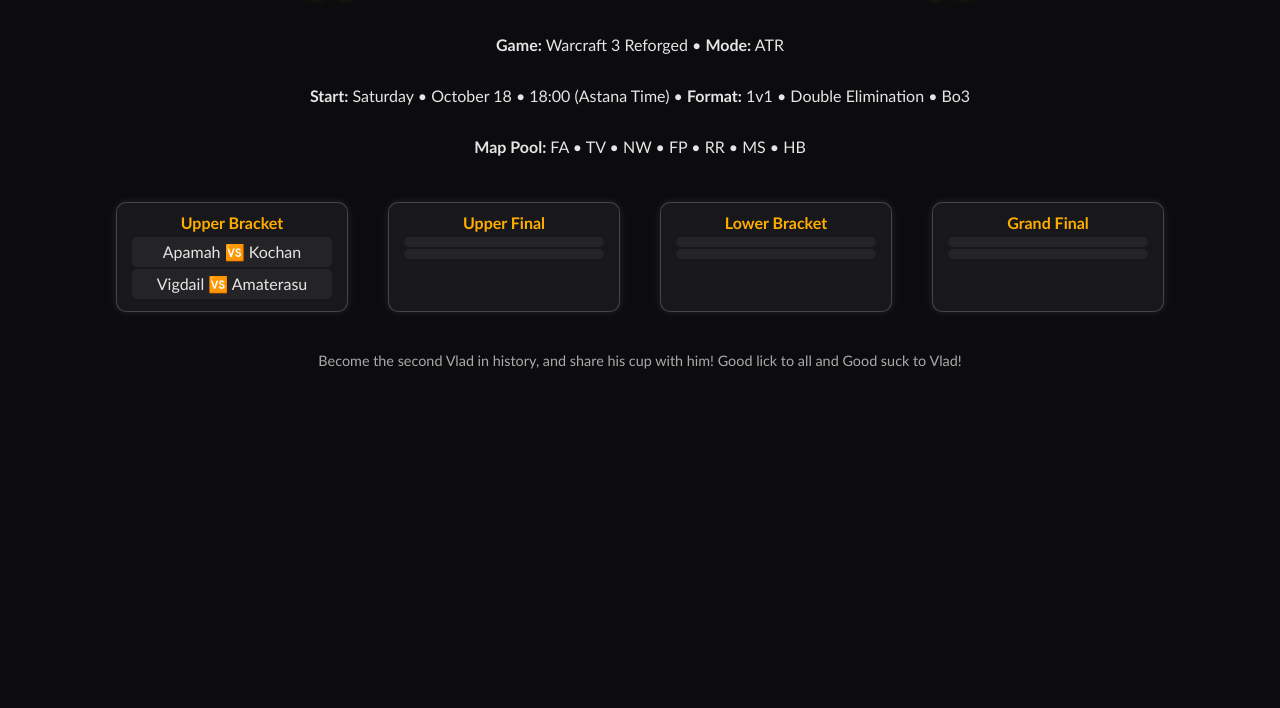
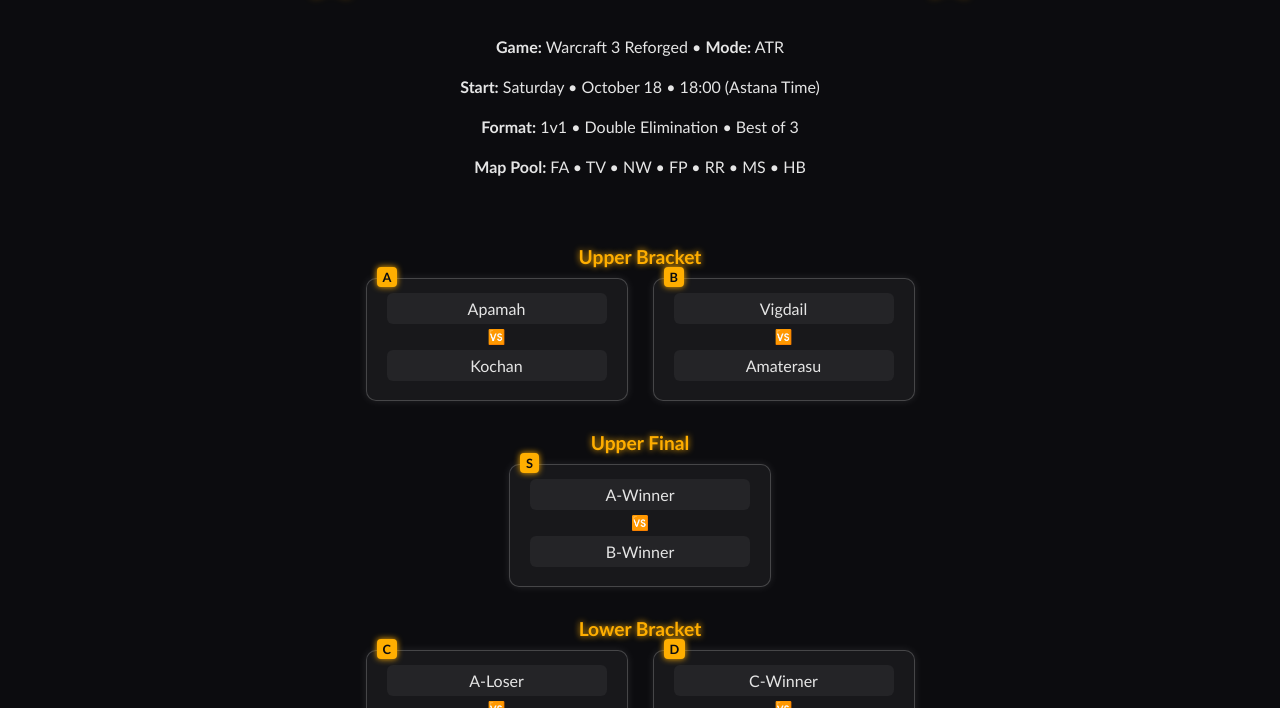
Before and after one commit to txsesky/tournament-page, a plain HTML site: page index.html in a window 1280 px wide. Shown: the part 92-800 px from the top of the page. Drawn offline with Linux system fonts and the light colour scheme.

Commit message:
bracket edit

```diff
--- a/index.html
+++ b/index.html
@@ -3,7 +3,7 @@
 <head>
   <meta charset="UTF-8" />
   <meta name="viewport" content="width=device-width, initial-scale=1.0" />
-  <title>ATR Cup: Saturday Clash</title>
+  <title>ATR Cup: Two Vlads One Cup</title>
   <style>
     body {
       font-family: 'Trebuchet MS', sans-serif;
@@ -18,75 +18,160 @@
       color: #ffd700;
       text-shadow: 0 0 10px #ffae00;
     }
-    .bracket {
-      display: grid;
-      grid-template-columns: repeat(4, 1fr);
-      gap: 40px;
+    .info {
+      text-align: center;
+      line-height: 1.5;
+      margin-bottom: 20px;
+    }
+    .section {
+      width: 100%;
+      max-width: 1000px;
       margin-top: 30px;
+    }
+    .section-title {
+      color: #ffae00;
+      font-weight: bold;
+      font-size: 1.2rem;
+      text-align: center;
+      margin-bottom: 10px;
+      text-shadow: 0 0 6px #ffae00;
+    }
+    .matches {
+      display: flex;
+      justify-content: center;
+      flex-wrap: wrap;
+      gap: 25px;
     }
     .match {
       background: rgba(255, 255, 255, 0.05);
       border: 1px solid rgba(255, 255, 255, 0.2);
       border-radius: 10px;
-      padding: 10px 15px;
-      min-width: 200px;
+      padding: 10px 20px 15px;
+      width: 220px;
       box-shadow: 0 0 8px rgba(255, 255, 255, 0.1);
+      transition: transform 0.2s;
+      position: relative;
     }
-    .title {
-      color: #ffae00;
+    .match:hover {
+      transform: scale(1.03);
+    }
+    .match-label {
+      position: absolute;
+      top: -12px;
+      left: 10px;
+      background-color: #ffae00;
+      color: #0c0c0f;
       font-weight: bold;
-      margin-bottom: 5px;
-      text-align: center;
+      font-size: 0.8rem;
+      border-radius: 4px;
+      padding: 2px 6px;
+      box-shadow: 0 0 6px #ffae00;
     }
     .player {
-      padding: 5px;
-      margin: 2px 0;
       background-color: rgba(255, 255, 255, 0.05);
-      border-radius: 5px;
+      border-radius: 6px;
+      padding: 6px;
+      margin: 4px 0;
       text-align: center;
+      transition: background-color 0.2s;
+    }
+    .player:hover {
+      background-color: rgba(255, 255, 255, 0.15);
+      cursor: pointer;
+    }
+    .vs {
+      text-align: center;
+      color: #888;
+      font-size: 0.9rem;
+      margin: 3px 0;
     }
     .footer {
-      margin-top: 40px;
+      margin-top: 50px;
       text-align: center;
       color: #aaa;
       font-size: 0.9rem;
+      max-width: 600px;
+      line-height: 1.4;
     }
   </style>
 </head>
 <body>
   <h1>⚔️ WC3 ATR CUP: TWO VLADS ONE CUP ⚔️</h1>
-  <p><strong>Game:</strong> Warcraft 3 Reforged • <strong>Mode:</strong> ATR </p>
-  <p><strong>Start:</strong> Saturday • October 18 • 18:00 (Astana Time) • <strong>Format:</strong>  1v1 • Double Elimination • Bo3</p>
-  <p><strong>Map Pool:</strong> FA • TV • NW • FP • RR • MS • HB</p>
 
-  <div class="bracket">
-    <div class="match">
-      <div class="title">Upper Bracket</div>
-      <div class="player">Apamah 🆚 Kochan</div>
-      <div class="player">Vigdail 🆚 Amaterasu</div>
+  <div class="info">
+    <p><strong>Game:</strong> Warcraft 3 Reforged • <strong>Mode:</strong> ATR</p>
+    <p><strong>Start:</strong> Saturday • October 18 • 18:00 (Astana Time)</p>
+    <p><strong>Format:</strong> 1v1 • Double Elimination • Best of 3</p>
+    <p><strong>Map Pool:</strong> FA • TV • NW • FP • RR • MS • HB</p>
+  </div>
+
+  <!-- Upper Bracket -->
+  <div class="section">
+    <div class="section-title">Upper Bracket</div>
+    <div class="matches">
+      <div class="match">
+        <div class="match-label">A</div>
+        <div class="player">Apamah</div>
+        <div class="vs">🆚</div>
+        <div class="player">Kochan</div>
+      </div>
+      <div class="match">
+        <div class="match-label">B</div>
+        <div class="player">Vigdail</div>
+        <div class="vs">🆚</div>
+        <div class="player">Amaterasu</div>
+      </div>
     </div>
+  </div>
 
-    <div class="match">
-      <div class="title">Upper Final</div>
-      <div class="player"></div>
-      <div class="player"></div>
+  <!-- Upper Final -->
+  <div class="section">
+    <div class="section-title">Upper Final</div>
+    <div class="matches">
+      <div class="match">
+        <div class="match-label">S</div>
+        <div class="player">A-Winner</div>
+        <div class="vs">🆚</div>
+        <div class="player">B-Winner</div>
+      </div>
     </div>
+  </div>
 
-    <div class="match">
-      <div class="title">Lower Bracket</div>
-      <div class="player"></div>
-      <div class="player"></div>
+  <!-- Lower Bracket -->
+  <div class="section">
+    <div class="section-title">Lower Bracket</div>
+    <div class="matches">
+      <div class="match">
+        <div class="match-label">C</div>
+        <div class="player">A-Loser</div>
+        <div class="vs">🆚</div>
+        <div class="player">B-Loser</div>
+      </div>
+      <div class="match">
+        <div class="match-label">D</div>
+        <div class="player">C-Winner</div>
+        <div class="vs">🆚</div>
+        <div class="player">S-Loser</div>
+      </div>
     </div>
+  </div>
 
-    <div class="match">
-      <div class="title">Grand Final</div>
-      <div class="player"></div>
-      <div class="player"></div>
+  <!-- Grand Final -->
+  <div class="section">
+    <div class="section-title">Grand Final</div>
+    <div class="matches">
+      <div class="match">
+        <div class="match-label">F</div>
+        <div class="player">S-Winner</div>
+        <div class="vs">🆚</div>
+        <div class="player">D-Winner</div>
+      </div>
     </div>
   </div>
 
   <div class="footer">
-    Become the second Vlad in history, and share his cup with him! Good lick to all and Good suck to Vlad!
+    Become the second Vlad in history, and share his cup with him!<br>
+    Good lick to all, and good suck to Vlad!
   </div>
 </body>
 </html>
```
